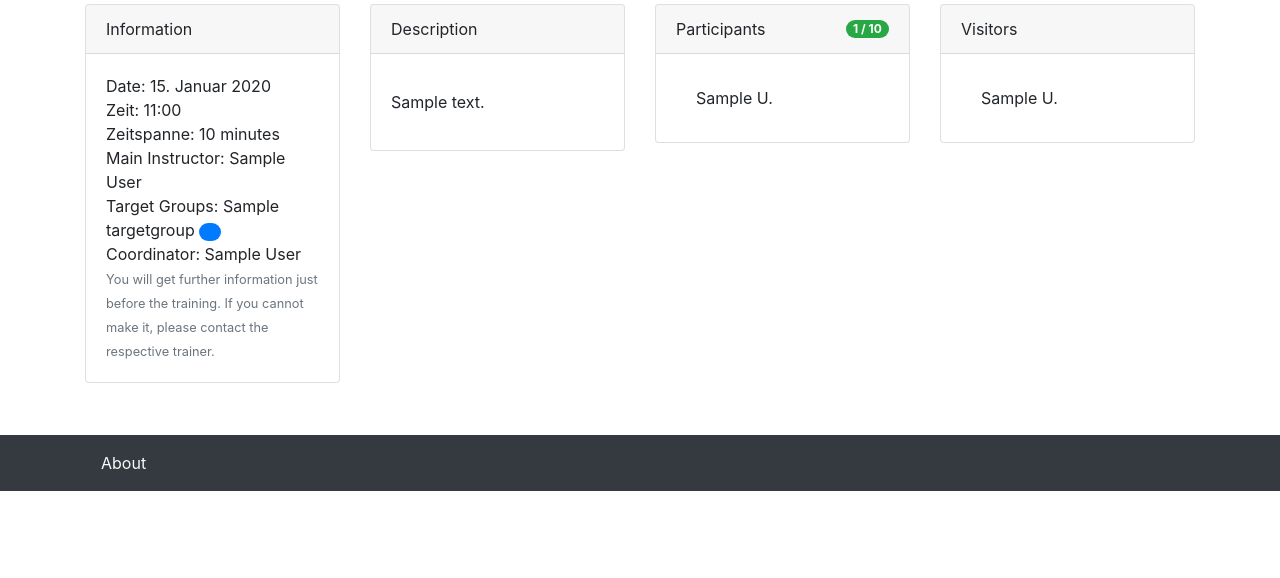
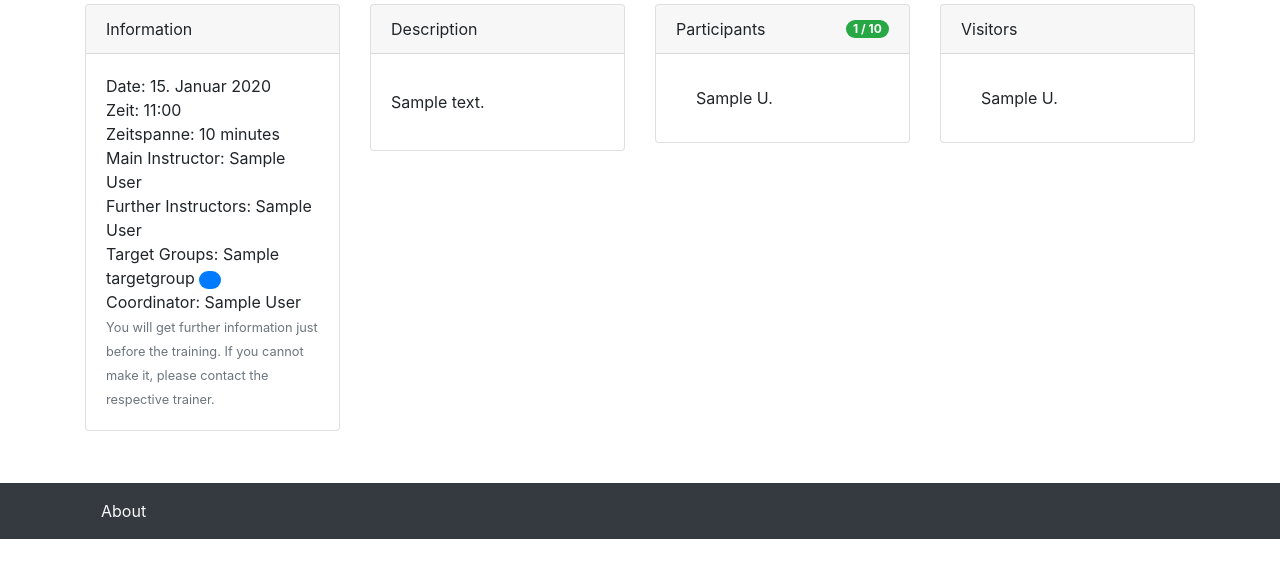
Before and after one commit to flkoch/training_planner, a Django app: page /trainings/1/ in a window 1280 px wide. Shown: the part 202-780 px from the top of the page. Run offline with Django 3.2, Linux system fonts and the light colour scheme; a user stored in the database is signed in; tables that the repository leaves empty hold one stand-in row (values such as "Sample post"); some libraries are stand-ins or nearby versions; some web fonts are replaced.

Commit message:
Updated field name also in template to properly display additional instructors

```diff
--- a/training_planner/trainings/templates/trainings/details.html
+++ b/training_planner/trainings/templates/trainings/details.html
@@ -29,7 +29,7 @@
                     {% trans "Time" %}: {{training.starttime_as_text}}<br>
                     {% trans "Duration" %}: {{training.duration}} {% trans "minutes" %}<br>
                     {% trans "Main Instructor" %}: {{training.main_instructor}}<br>
-                    {% with instructors=training.instructor.all %}
+                    {% with instructors=training.instructors.all %}
                         {% if instructors|length > 0 %}
                             {% trans "Further Instructors" %}:
                             {% for instructor in instructors %}
--- a/training_planner/trainings/templates/trainings/details_admin.html
+++ b/training_planner/trainings/templates/trainings/details_admin.html
@@ -43,7 +43,7 @@
                     {% trans "Time" %}: {{training.starttime_as_text}}<br>
                     {% trans "Duration" %}: {{training.duration}} {% trans "minutes" %}<br>
                     {% trans "Main Instructor" %}: {{training.main_instructor}}<br>
-                    {% with instructors=training.instructor.all %}
+                    {% with instructors=training.instructors.all %}
                         {% if instructors|length > 0 %}
                             {% trans "Further Instructors" %}:
                             {% for instructor in instructors %}
```
